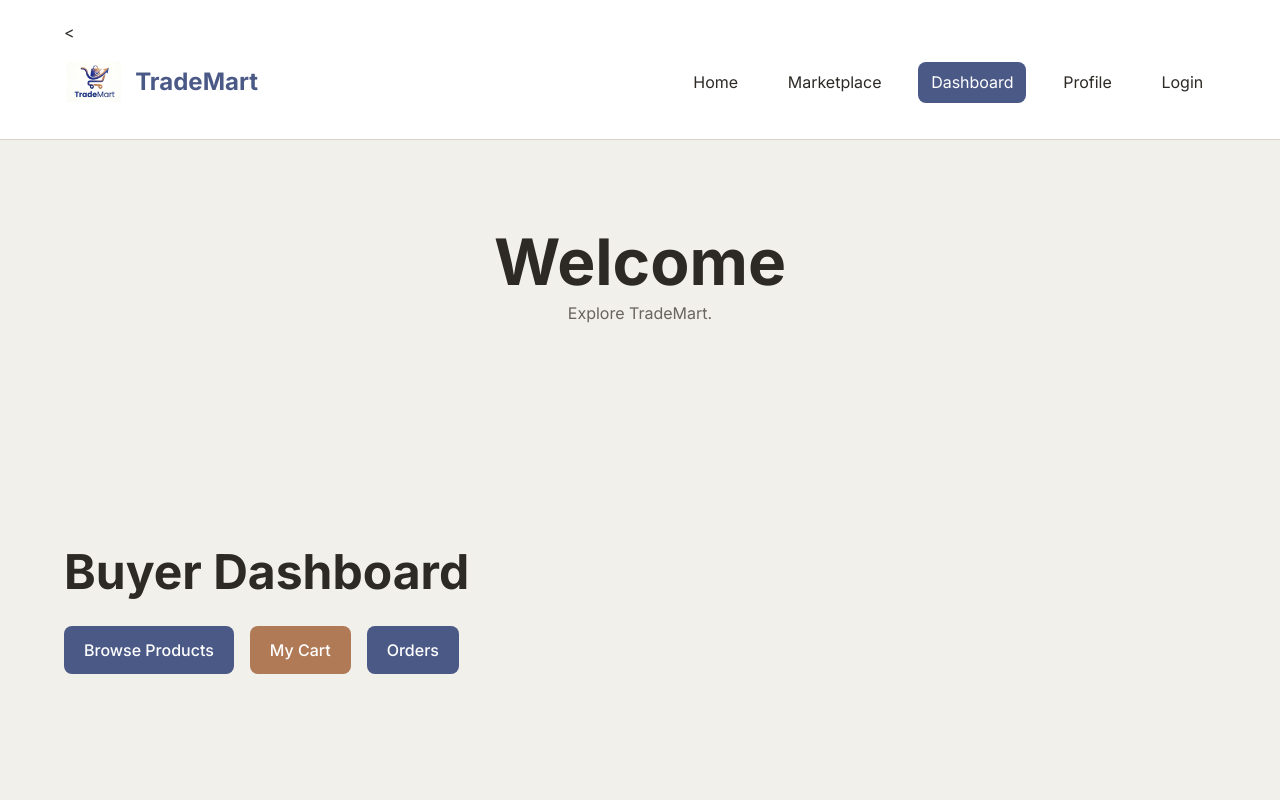
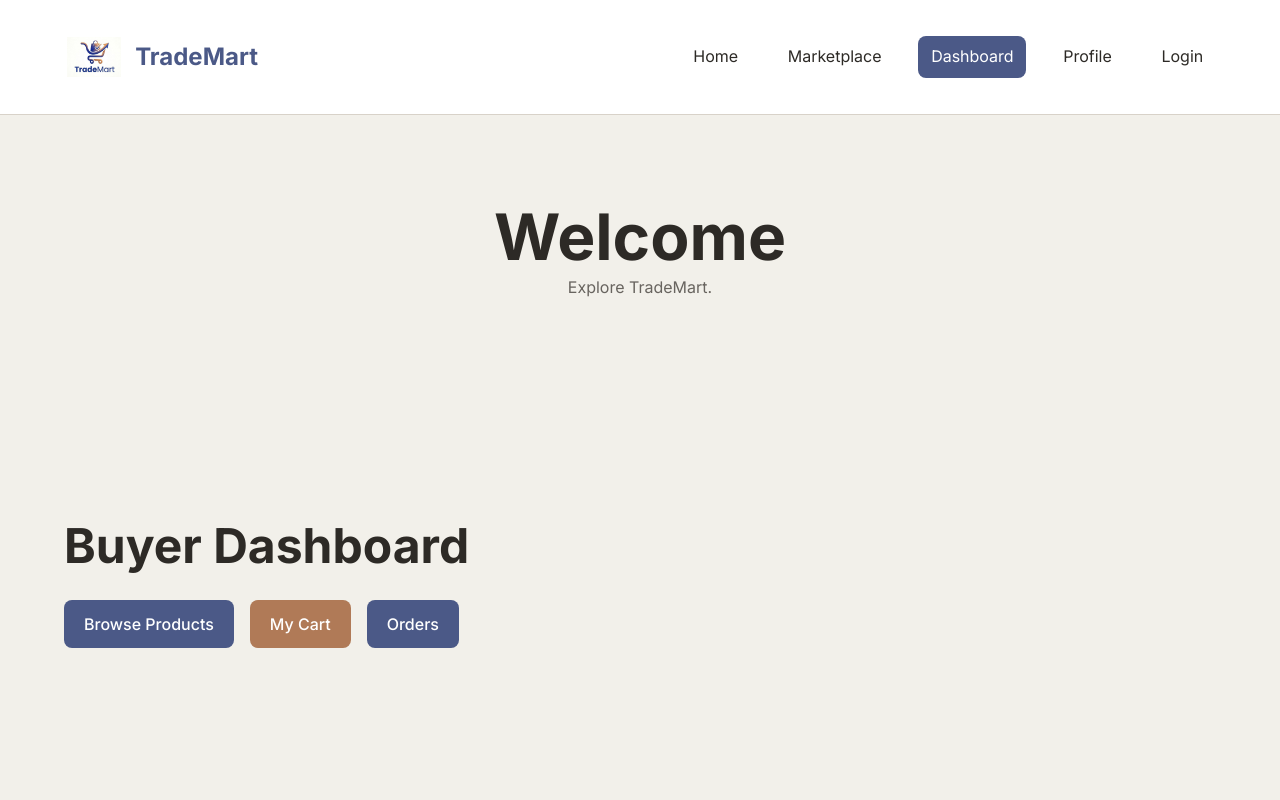
Before and after one commit to AnetByju456/DecodeLabs-Internship, a plain HTML site: page Project-1/dashboard.html in a window 1280 px wide. Shown: the top 800 px of the page. Drawn offline with Linux system fonts and the light colour scheme.

Commit message:
Corrected error

```diff
--- a/Project-1/dashboard.html
+++ b/Project-1/dashboard.html
@@ -28,7 +28,7 @@ user-scalable=no">
 
         <div class="container">
 
-            <<nav class="navbar">
+            <nav class="navbar">
 
                 <a href="index.html" class="logo">
 
```
